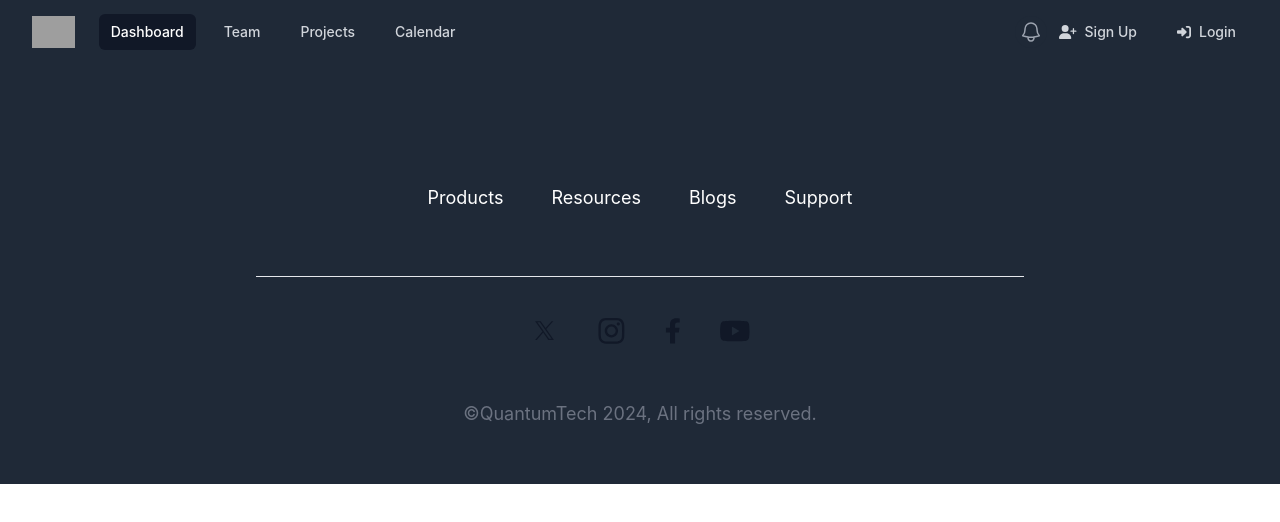
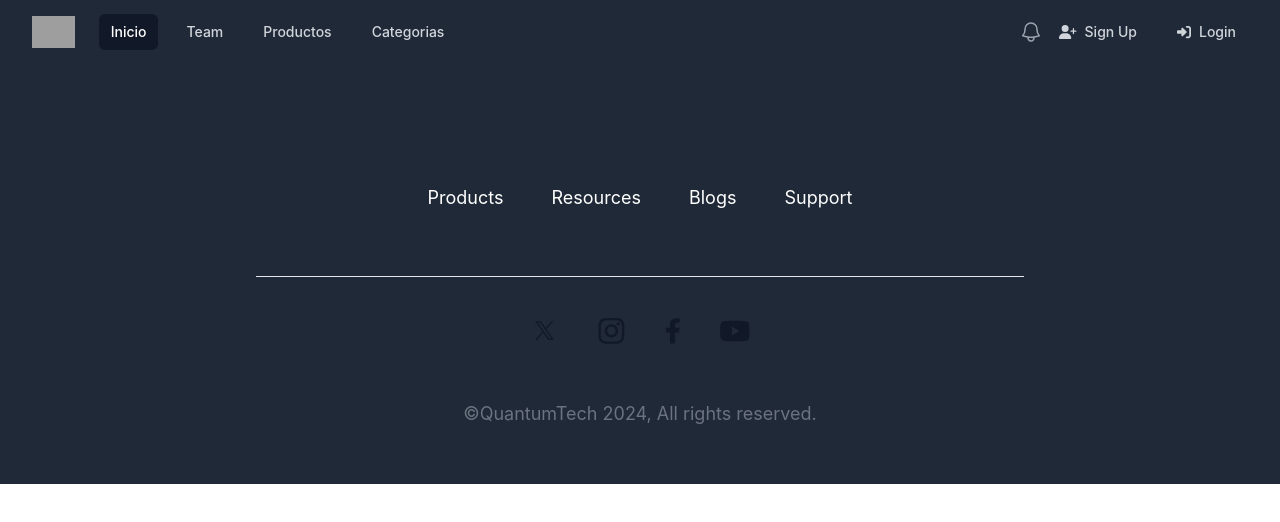
Before and after one commit to KevinA017/project-software, a React (Create React App) app: page /signup in a window 1280 px wide. Shown: the top 522 px of the page. Built offline with nearby package versions, Linux system fonts and the light colour scheme; grey boxes are pictures that could not be loaded.

Commit message:
Products

```diff
--- a/src/App.js
+++ b/src/App.js
@@ -4,7 +4,9 @@
 import NavBar from './components/NavBar';
 import Login from './components/Login';
 import Shop_1 from './components/Shop_1';
-import Footer from './components/Footer'
+import Footer from './components/Footer';
+import ShopMenu from './ShopMenu';
+
 function App() {
   return (
     <Router>
@@ -13,6 +15,7 @@
         <Routes>
           <Route path="/" element={<Shop_1 />} />
           <Route path="/login" element={<Login />} />
+          <Route path="/shopMenu" element={<ShopMenu />} />
         </Routes>
         <Footer></Footer>
       </div>
--- a/src/ShopMenu.js
+++ b/src/ShopMenu.js
@@ -1,12 +1,33 @@
-import NavBar from './components/NavBar';
+
 
 function ShopMenu() {
+    const products = [
+        {
+        }
+      ]
+    return(
 
-    return(
-        <>
-        <NavBar />
-        <p>HOLA</p>
-        </>
+        <div className="bg-white">
+      <div className="mx-auto max-w-2xl px-4 py-16 sm:px-6 sm:py-24 lg:max-w-7xl lg:px-8">
+        <h2 className="sr-only">Products</h2>
+
+        <div className="grid grid-cols-1 gap-x-6 gap-y-10 sm:grid-cols-2 lg:grid-cols-3 xl:grid-cols-4 xl:gap-x-8">
+          {products.map((product) => (
+            <a key={product.id} href={product.href} className="group">
+              <div className="aspect-h-1 aspect-w-1 w-full overflow-hidden rounded-lg bg-gray-200 xl:aspect-h-8 xl:aspect-w-7">
+                <img
+                  alt={product.imageAlt}
+                  src={product.imageSrc}
+                  className="h-full w-full object-cover object-center group-hover:opacity-75"
+                />
+              </div>
+              <h3 className="mt-4 text-sm text-gray-700">{product.name}</h3>
+              <p className="mt-1 text-lg font-medium text-gray-900">{product.price}</p>
+            </a>
+          ))}
+        </div>
+      </div>
+    </div>
 
     );
 }
--- a/src/components/NavBar.js
+++ b/src/components/NavBar.js
@@ -91,7 +91,7 @@
                   aria-current="page"
                   onClick={handleDashboardClick}
                 >
-                  Dashboard
+                  Inicio
                 </a>
                 <a
                   href="#"
@@ -103,13 +103,13 @@
                   href="#"
                   className="rounded-md px-3 py-2 text-sm font-medium text-gray-300 hover:bg-gray-700 hover:text-white"
                 >
-                  Projects
+                  Productos
                 </a>
                 <a
                   href="#"
                   className="rounded-md px-3 py-2 text-sm font-medium text-gray-300 hover:bg-gray-700 hover:text-white"
                 >
-                  Calendar
+                  Categorias
                 </a>
               </div>
             </div>
```
